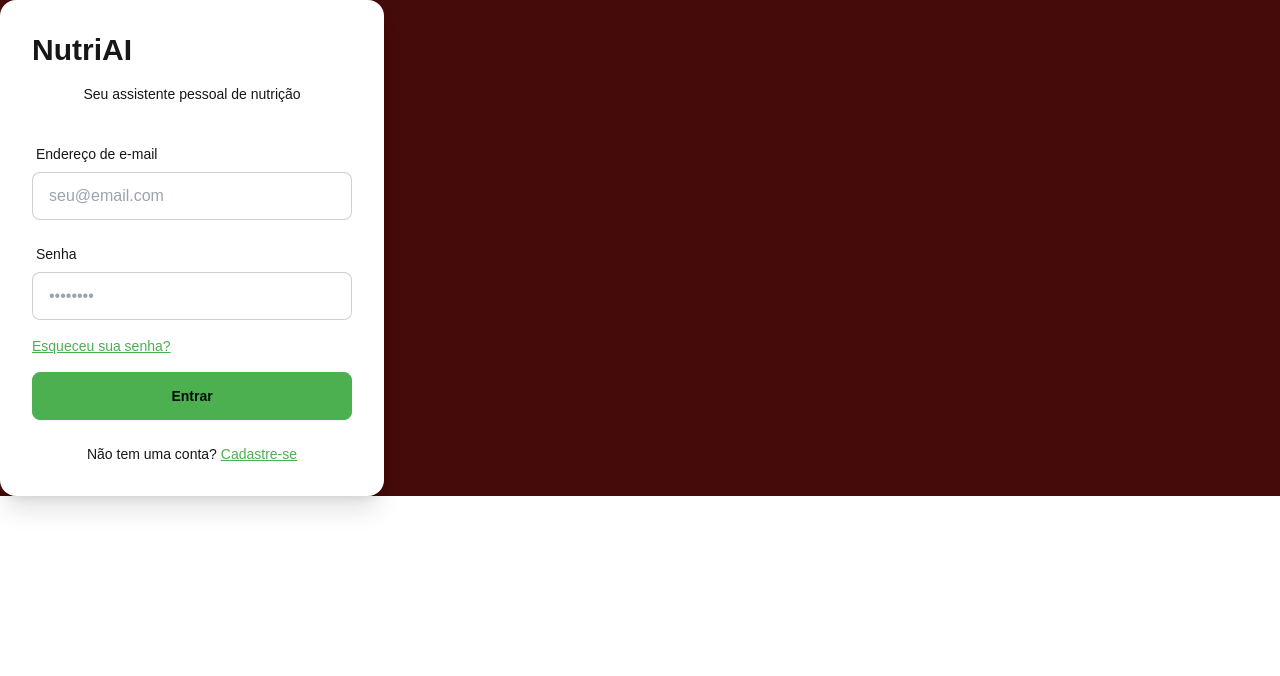
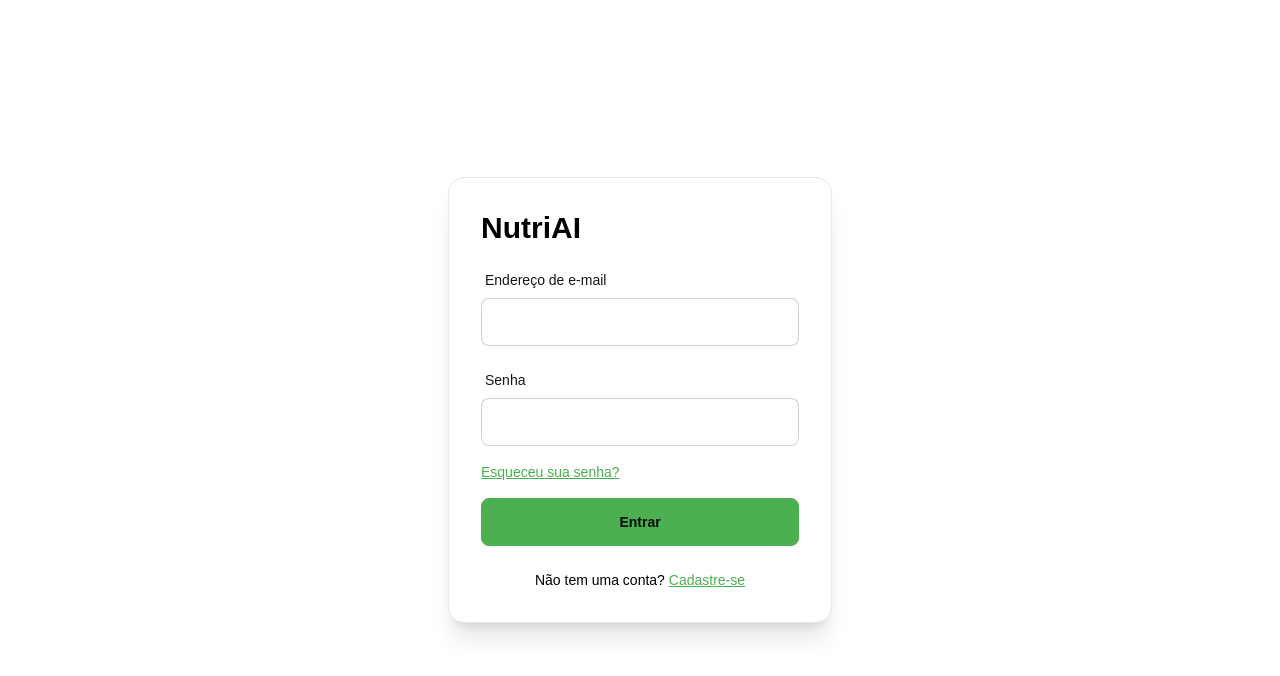
Before and after one commit to ribgu/NutriAI, a Next.js app: page /login in a window 1280 px wide. Shown: the top 676 px of the page. Built offline with nearby package versions, Linux system fonts and the light colour scheme.

Commit message:
pagina de login estatica

```diff
--- a/src/app/login/page.tsx
+++ b/src/app/login/page.tsx
@@ -2,7 +2,7 @@ import { LoginForm } from '@/view/components/LoginForm'
 
 export default function Login() {
   return (
-    <div className="bg-red-950">
+    <div className="bg-base-100 w-full h-[100vh] flex items-center justify-center">
       <LoginForm />
     </div>
   )
--- a/src/view/components/LoginForm.tsx
+++ b/src/view/components/LoginForm.tsx
@@ -18,10 +18,9 @@ export function LoginForm() {
   }
 
   return (
-    <div className="card w-full max-w-sm bg-base-100 shadow-xl">
+    <div className="card w-full max-w-sm bg-base-100 shadow-xl border text-black">
       <div className="card-body">
         <h2 className="card-title text-3xl font-bold text-center mb-2">NutriAI</h2>
-        <p className="text-center text-sm mb-6">Seu assistente pessoal de nutrição</p>
         <form onSubmit={handleSubmit} className="space-y-4">
           <div className="form-control">
             <label className="label" htmlFor="email-address">
@@ -33,7 +32,6 @@ export function LoginForm() {
               type="email"
               autoComplete="email"
               required
-              placeholder="seu@email.com"
               value={email}
               onChange={(e) => setEmail(e.target.value)}
               className="input input-bordered w-full"
@@ -49,7 +47,6 @@ export function LoginForm() {
               type="password"
               autoComplete="current-password"
               required
-              placeholder="••••••••"
               value={password}
               onChange={(e) => setPassword(e.target.value)}
               className="input input-bordered w-full"
@@ -75,9 +72,9 @@ export function LoginForm() {
           </div>
         )}
         <div className="text-center mt-4">
-          <p className="text-sm">
+          <p className="text-sm text-black">
             Não tem uma conta?{' '}
-            <Link href="/signup" className="link link-primary">
+            <Link href="/cadastre-se" className="link link-primary">
               Cadastre-se
             </Link>
           </p>
```
